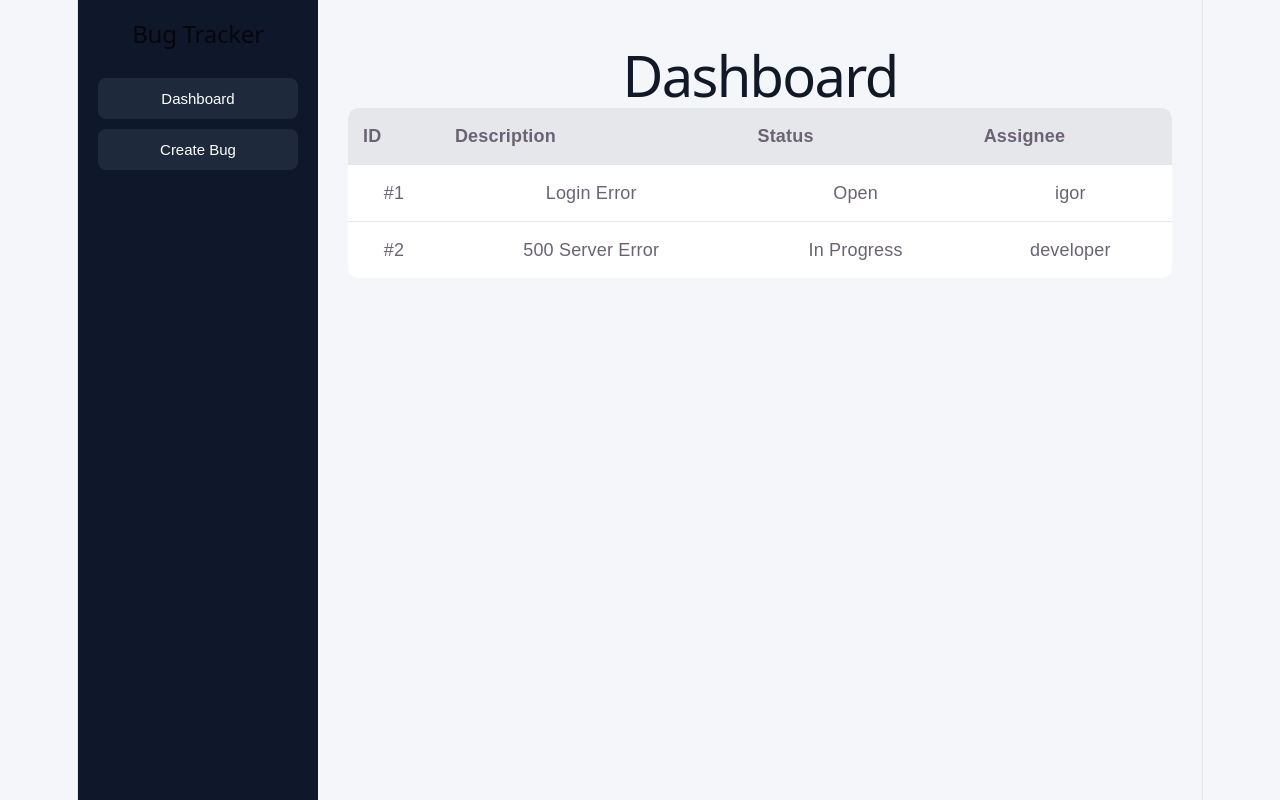
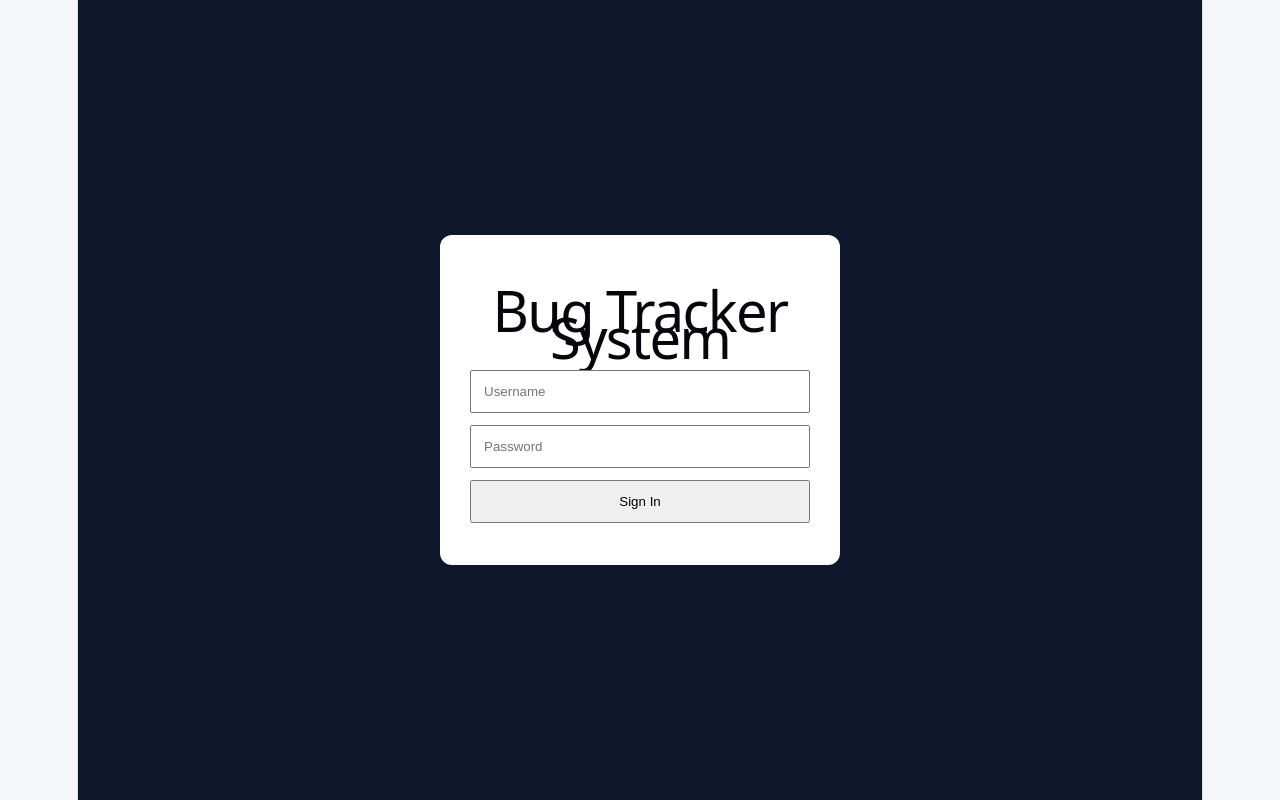
Before and after one commit to kur1k/bugtracker-frontend, a React (Vite) app: page / in a window 1280 px wide. Built offline with nearby package versions, Linux system fonts and the light colour scheme.

Commit message:
new changes

```diff
--- a/src/App.css
+++ b/src/App.css
@@ -6,7 +6,33 @@
 
 body {
   font-family: Arial, sans-serif;
-  background: #f4f6f9;
+  background: #f5f7fb;
+}
+
+.login-page {
+  height: 100vh;
+  display: flex;
+  justify-content: center;
+  align-items: center;
+  background: #0f172a;
+}
+
+.login-box {
+  width: 400px;
+  background: white;
+  padding: 30px;
+  border-radius: 12px;
+}
+
+.login-box h1 {
+  margin-bottom: 20px;
+}
+
+.login-box input,
+.login-box button {
+  width: 100%;
+  padding: 12px;
+  margin-bottom: 12px;
 }
 
 .container {
@@ -14,36 +40,31 @@ body {
   min-height: 100vh;
 }
 
-/* Sidebar */
-
 .sidebar {
-  width: 240px;
-  background: #0f172a;
+  width: 260px;
+  background: #111827;
   color: white;
   padding: 20px;
 }
 
 .sidebar h2 {
-  margin-bottom: 30px;
+  margin-bottom: 25px;
 }
 
 .sidebar button {
   width: 100%;
+  padding: 12px;
   margin-bottom: 10px;
-  padding: 12px;
+  background: #1f2937;
+  color: white;
   border: none;
   border-radius: 8px;
-  background: #1e293b;
-  color: white;
   cursor: pointer;
-  font-size: 15px;
 }
 
 .sidebar button:hover {
-  background: #334155;
+  background: #374151;
 }
-
-/* Main Content */
 
 .content {
   flex: 1;
@@ -52,50 +73,63 @@ body {
 
 .content h1 {
   margin-bottom: 20px;
-  color: #111827;
 }
 
-/* Table */
+.cards {
+  display: flex;
+  gap: 20px;
+}
+
+.card {
+  background: white;
+  padding: 25px;
+  border-radius: 12px;
+  width: 220px;
+  box-shadow: 0 2px 8px rgba(0,0,0,.08);
+}
+
+.card p {
+  font-size: 30px;
+  margin-top: 10px;
+}
 
 table {
   width: 100%;
+  background: white;
   border-collapse: collapse;
-  background: white;
-  border-radius: 10px;
+  border-radius: 12px;
   overflow: hidden;
 }
 
-thead {
+th {
   background: #e5e7eb;
-}
-
-th {
-  padding: 15px;
+  padding: 14px;
   text-align: left;
 }
 
 td {
-  padding: 15px;
-  border-top: 1px solid #e5e7eb;
+  padding: 14px;
+  border-top: 1px solid #eee;
 }
-
-/* Form */
 
 .form {
   background: white;
+  max-width: 700px;
   padding: 25px;
-  border-radius: 10px;
-  max-width: 500px;
+  border-radius: 12px;
 }
 
 .form input,
-.form select {
+.form select,
+.form textarea {
   width: 100%;
   padding: 12px;
   margin-bottom: 15px;
-  border: 1px solid #d1d5db;
-  border-radius: 8px;
-  font-size: 15px;
+}
+
+.form textarea {
+  height: 120px;
+  resize: none;
 }
 
 .form button {
@@ -106,9 +140,13 @@ td {
   color: white;
   border-radius: 8px;
   cursor: pointer;
-  font-size: 16px;
 }
 
 .form button:hover {
   background: #1d4ed8;
 }
+
+td button {
+  margin-right: 8px;
+  padding: 6px 12px;
+}
--- a/src/App.jsx
+++ b/src/App.jsx
@@ -2,45 +2,122 @@ import { useState } from "react";
 import "./App.css";
 
 function App() {
+    const [loggedIn, setLoggedIn] = useState(false);
     const [page, setPage] = useState("dashboard");
 
     const [bugs, setBugs] = useState([
         {
             id: 1,
-            description: "Login Error",
+            title: "Login Error",
             status: "Open",
-            assignee: "igor",
+            priority: "High",
+            author: "igor",
+            created: "2026-05-27",
         },
         {
             id: 2,
-            description: "500 Server Error",
+            title: "500 Server Error",
             status: "In Progress",
-            assignee: "developer",
+            priority: "Medium",
+            author: "developer",
+            created: "2026-05-27",
         },
     ]);
 
+    const [users, setUsers] = useState([
+        {
+            id: 1,
+            login: "admin",
+            role: "Administrator",
+            email: "admin@company.com",
+            status: "Active",
+        },
+        {
+            id: 2,
+            login: "developer",
+            role: "Developer",
+            email: "dev@company.com",
+            status: "Active",
+        },
+        {
+            id: 3,
+            login: "tester",
+            role: "Tester",
+            email: "tester@company.com",
+            status: "Active",
+        },
+    ]);
+
+    const [title, setTitle] = useState("");
     const [description, setDescription] = useState("");
+    const [priority, setPriority] = useState("Medium");
     const [status, setStatus] = useState("Open");
     const [assignee, setAssignee] = useState("");
 
     const createBug = () => {
-        if (!description || !assignee) return;
-
         const newBug = {
             id: bugs.length + 1,
-            description,
+            title,
             status,
-            assignee,
+            priority,
+            author: assignee || "admin",
+            created: new Date().toISOString().split("T")[0],
         };
 
         setBugs([...bugs, newBug]);
 
+        setTitle("");
         setDescription("");
+        setPriority("Medium");
         setStatus("Open");
         setAssignee("");
 
-        setPage("dashboard");
+        setPage("bugs");
     };
+
+    const deleteUser = (id) => {
+        setUsers(users.filter((u) => u.id !== id));
+    };
+
+    const editUser = (user) => {
+        const newLogin = prompt("Login:", user.login);
+        const newRole = prompt("Role:", user.role);
+        const newEmail = prompt("Email:", user.email);
+        const newStatus = prompt("Status:", user.status);
+
+        if (!newLogin || !newRole || !newEmail || !newStatus) return;
+
+        setUsers(
+            users.map((u) =>
+                u.id === user.id
+                    ? {
+                        ...u,
+                        login: newLogin,
+                        role: newRole,
+                        email: newEmail,
+                        status: newStatus,
+                    }
+                    : u
+            )
+        );
+    };
+
+    if (!loggedIn) {
+        return (
+            <div className="login-page">
+                <div className="login-box">
+                    <h1>Bug Tracker System</h1>
+
+                    <input placeholder="Username" />
+                    <input type="password" placeholder="Password" />
+
+                    <button onClick={() => setLoggedIn(true)}>
+                        Sign In
+                    </button>
+                </div>
+            </div>
+        );
+    }
 
     return (
         <div className="container">
@@ -51,8 +128,20 @@ function App() {
                     Dashboard
                 </button>
 
+                <button onClick={() => setPage("bugs")}>
+                    Bugs
+                </button>
+
                 <button onClick={() => setPage("create")}>
                     Create Bug
+                </button>
+
+                <button onClick={() => setPage("users")}>
+                    Users
+                </button>
+
+                <button onClick={() => setLoggedIn(false)}>
+                    Logout
                 </button>
             </aside>
 
@@ -60,24 +149,55 @@ function App() {
                 {page === "dashboard" && (
                     <>
                         <h1>Dashboard</h1>
+                        <div className="cards">
+                            <div className="card">
+                                <h3>Total Bugs</h3>
+                                <p>{bugs.length}</p>
+                            </div>
+
+                            <div className="card">
+                                <h3>Open</h3>
+                                <p>{bugs.filter((b) => b.status === "Open").length}</p>
+                            </div>
+
+                            <div className="card">
+                                <h3>In Progress</h3>
+                                <p>{bugs.filter((b) => b.status === "In Progress").length}</p>
+                            </div>
+
+                            <div className="card">
+                                <h3>Closed</h3>
+                                <p>{bugs.filter((b) => b.status === "Closed").length}</p>
+                            </div>
+                        </div>
+                    </>
+                )}
+
+                {page === "bugs" && (
+                    <>
+                        <h1>Bug List</h1>
 
                         <table>
                             <thead>
                                 <tr>
                                     <th>ID</th>
-                                    <th>Description</th>
+                                    <th>Title</th>
                                     <th>Status</th>
-                                    <th>Assignee</th>
+                                    <th>Priority</th>
+                                    <th>Author</th>
+                                    <th>Created</th>
                                 </tr>
                             </thead>
 
                             <tbody>
                                 {bugs.map((bug) => (
                                     <tr key={bug.id}>
-                                        <td>#{bug.id}</td>
-                                        <td>{bug.description}</td>
+                                        <td>{bug.id}</td>
+                                        <td>{bug.title}</td>
                                         <td>{bug.status}</td>
-                                        <td>{bug.assignee}</td>
+                                        <td>{bug.priority}</td>
+                                        <td>{bug.author}</td>
+                                        <td>{bug.created}</td>
                                     </tr>
                                 ))}
                             </tbody>
@@ -91,19 +211,30 @@ function App() {
 
                         <div className="form">
                             <input
-                                type="text"
+                                placeholder="Title"
+                                value={title}
+                                onChange={(e) => setTitle(e.target.value)}
+                            />
+
+                            <textarea
                                 placeholder="Description"
                                 value={description}
-                                onChange={(e) =>
-                                    setDescription(e.target.value)
-                                }
+                                onChange={(e) => setDescription(e.target.value)}
                             />
 
                             <select
+                                value={priority}
+                                onChange={(e) => setPriority(e.target.value)}
+                            >
+                                <option>Low</option>
+                                <option>Medium</option>
+                                <option>High</option>
+                                <option>Critical</option>
+                            </select>
+
+                            <select
                                 value={status}
-                                onChange={(e) =>
-                                    setStatus(e.target.value)
-                                }
+                                onChange={(e) => setStatus(e.target.value)}
                             >
                                 <option>Open</option>
                                 <option>In Progress</option>
@@ -111,18 +242,52 @@ function App() {
                             </select>
 
                             <input
-                                type="text"
-                                placeholder="Assignee"
+                                placeholder="Assign To"
                                 value={assignee}
-                                onChange={(e) =>
-                                    setAssignee(e.target.value)
-                                }
+                                onChange={(e) => setAssignee(e.target.value)}
                             />
 
-                            <button onClick={createBug}>
-                                Create
-                            </button>
+                            <button onClick={createBug}>Create Bug</button>
                         </div>
+                    </>
+                )}
+
+                {page === "users" && (
+                    <>
+                        <h1>Administration Panel</h1>
+
+                        <table>
+                            <thead>
+                                <tr>
+                                    <th>ID</th>
+                                    <th>Login</th>
+                                    <th>Role</th>
+                                    <th>Email</th>
+                                    <th>Status</th>
+                                    <th>Actions</th>
+                                </tr>
+                            </thead>
+
+                            <tbody>
+                                {users.map((user) => (
+                                    <tr key={user.id}>
+                                        <td>{user.id}</td>
+                                        <td>{user.login}</td>
+                                        <td>{user.role}</td>
+                                        <td>{user.email}</td>
+                                        <td>{user.status}</td>
+                                        <td>
+                                            <button onClick={() => editUser(user)}>
+                                                Edit
+                                            </button>
+                                            <button onClick={() => deleteUser(user.id)}>
+                                                Delete
+                                            </button>
+                                        </td>
+                                    </tr>
+                                ))}
+                            </tbody>
+                        </table>
                     </>
                 )}
             </main>
```
